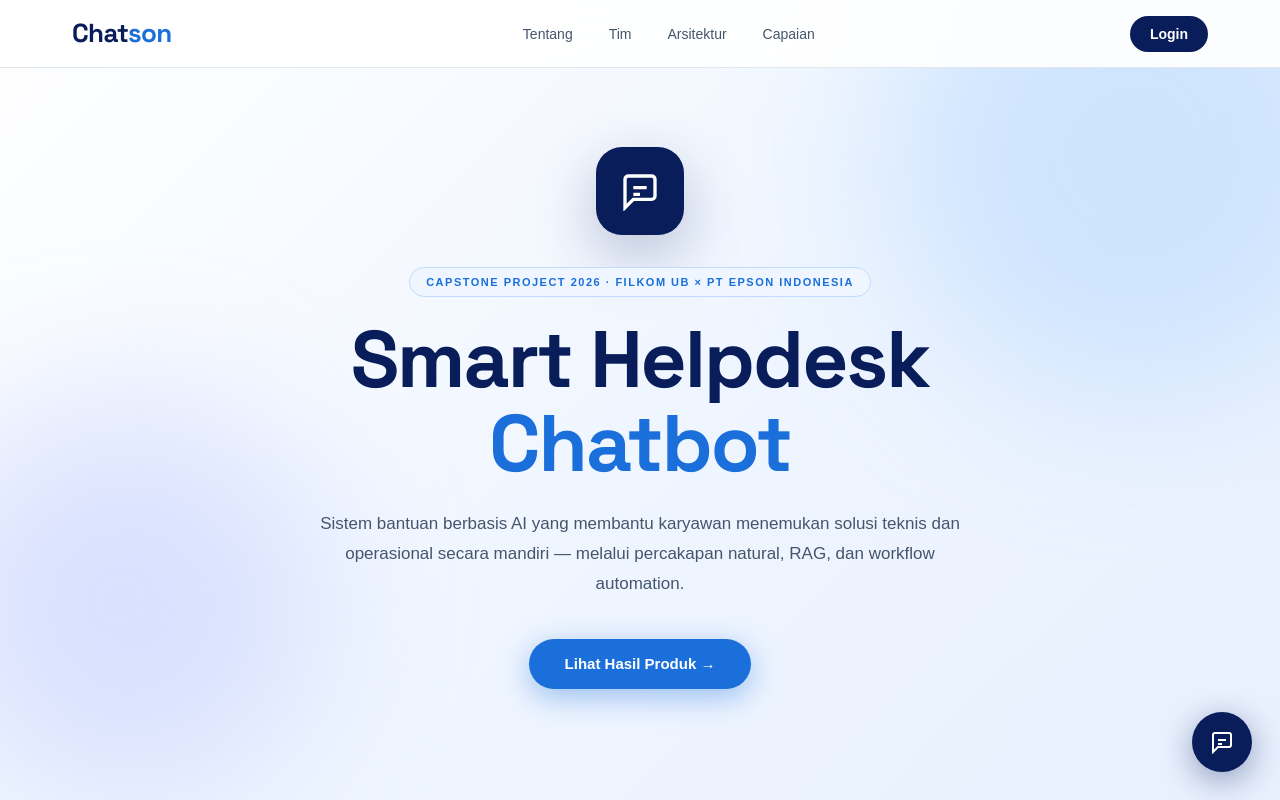
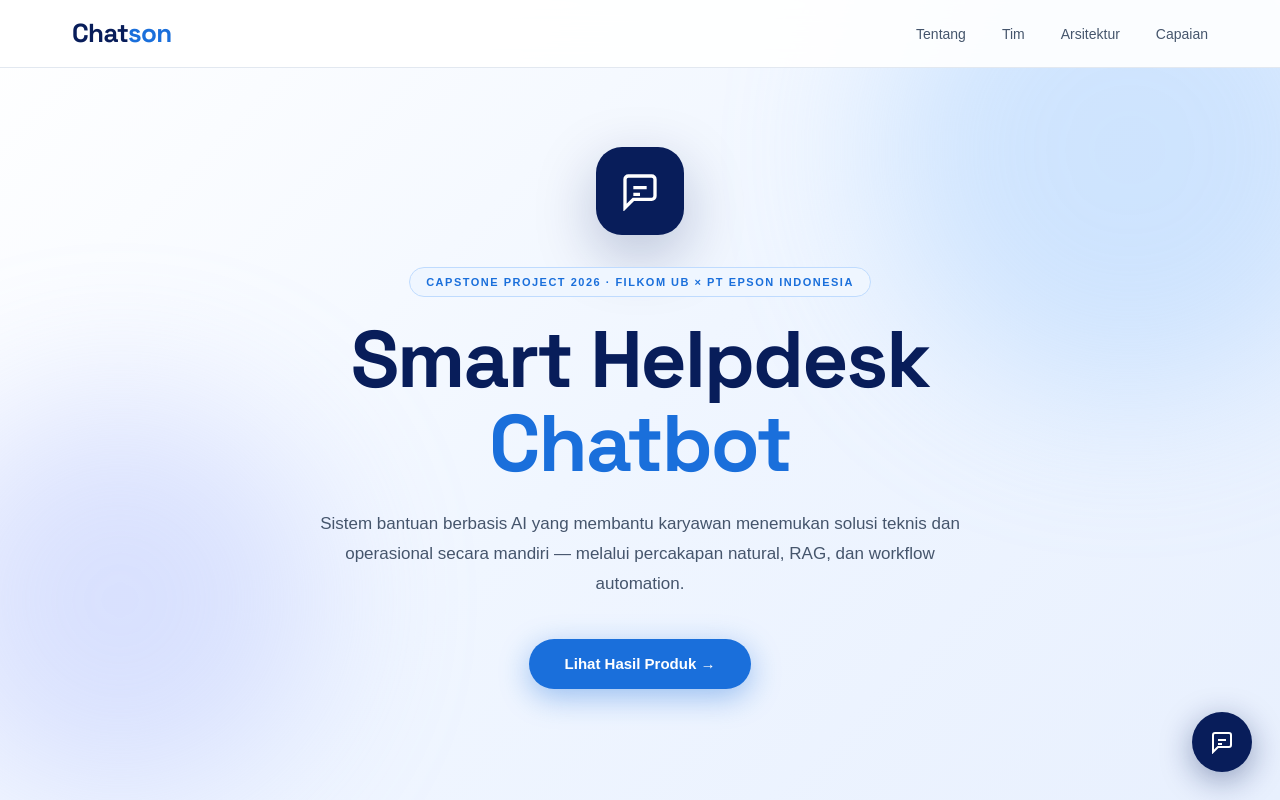
Before and after one commit to Zakianggoro/chatson-landing-page, a Next.js app: page / in a window 1280 px wide. Shown: the top 800 px of the page. Built offline with nearby package versions, Linux system fonts and the light colour scheme.

Commit message:
Delete login button

```diff
--- a/app/page.tsx
+++ b/app/page.tsx
@@ -344,15 +344,6 @@ export default function LandingPage() {
                 </a>
               ))}
             </nav>
-
-            <button
-              className="px-5 py-2 rounded-full text-sm font-semibold text-white transition-colors"
-              style={{ background: "var(--navy)" }}
-              onMouseEnter={(e) => (e.currentTarget.style.background = "var(--navy-mid)")}
-              onMouseLeave={(e) => (e.currentTarget.style.background = "var(--navy)")}
-            >
-              Login
-            </button>
           </div>
         </header>
 
```
